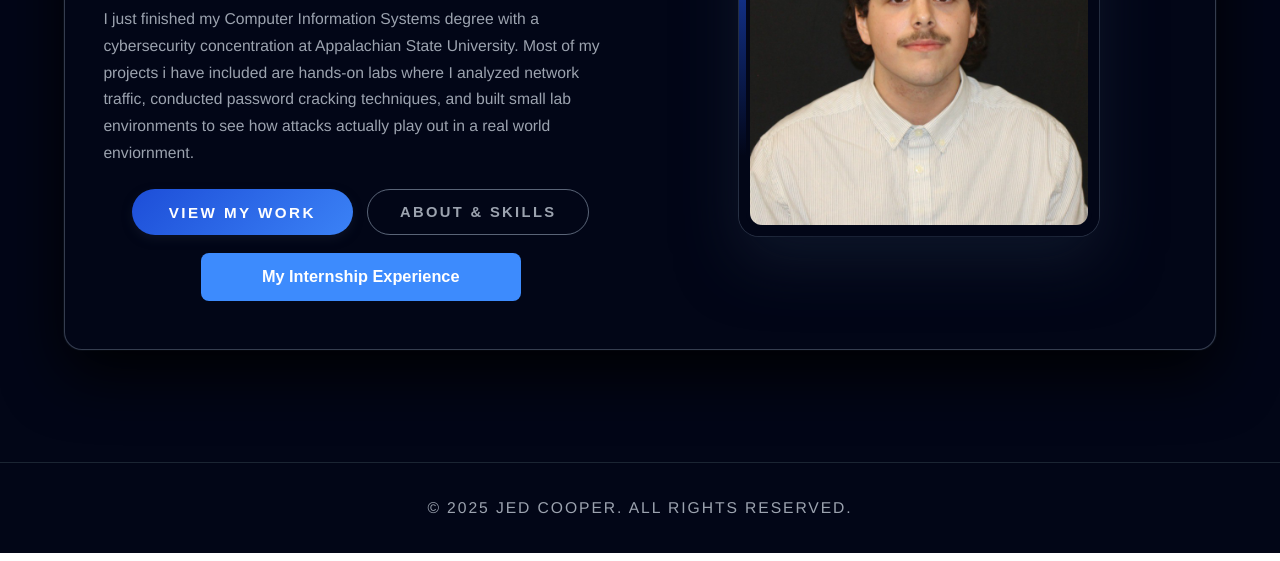
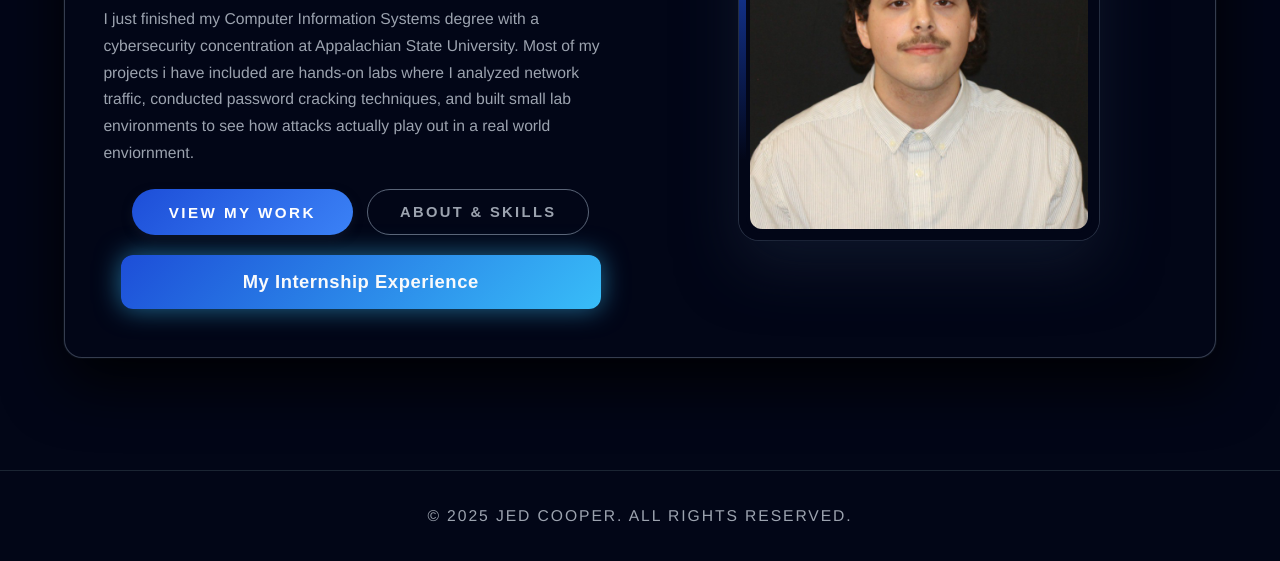
Before and after one commit to Jedcooper123/Professional-Portfolio, a plain HTML site: page index.html in a window 1280 px wide. Shown: the part 380-941 px from the top of the page. Drawn offline with Linux system fonts and the light colour scheme.

Commit message:
Update styles.css

```diff
--- a/css/styles.css
+++ b/css/styles.css
@@ -747,37 +747,38 @@ footer {
     }
 }
 
-/* ---------- MAIN INTERNSHIP BUTTON ---------- */
+/* ---------- MAIN INTERNSHIP BUTTON (restored original look, now centered) ---------- */
 
 .primary-internship-button {
-    margin-top: 1.1rem;
+    margin-top: 1.2rem;
     display: block;
     width: 100%;
-    max-width: 320px;                /* a bit wider than one button, not huge */
-    background: #3d8bfd;             /* same base as View My Work */
-    color: #ffffff;
-    padding: 0.9rem 2rem;
-    border-radius: 8px;
-    font-size: 1.02rem;
-    font-weight: 600;
+    max-width: 480px;                     /* wide like you had it */
+    background: linear-gradient(135deg, #1d4ed8, #38bdf8);
+    color: #f9fafb;
+    padding: 1rem 2.4rem;
+    border-radius: 12px;                  /* smoother, modern */
+    font-size: 1.15rem;
+    font-weight: 700;
+    letter-spacing: 0.03em;
     border: none;
     cursor: pointer;
+
+    box-shadow: 0 0 26px rgba(56, 189, 248, 0.55);
+    text-align: center;
+
+    /* Center the big button */
+    margin-left: auto;
+    margin-right: auto;
+
     transition:
         background 0.25s ease,
         box-shadow 0.25s ease,
         transform 0.2s ease;
-    margin-left: auto;               /* center horizontally */
-    margin-right: auto;
 }
 
 .primary-internship-button:hover {
-    background: #1e6cf0;
-    box-shadow: 0 5px 15px rgba(30,108,240,0.3);
-    transform: translateY(-2px);
+    background: linear-gradient(135deg, #1e40af, #0ea5e9);
+    box-shadow: 0 0 34px rgba(59, 130, 246, 0.7);
+    transform: translateY(-3px);
 }
-
-@media (max-width: 640px) {
-    .primary-internship-button {
-        max-width: 100%;
-    }
-}
```
